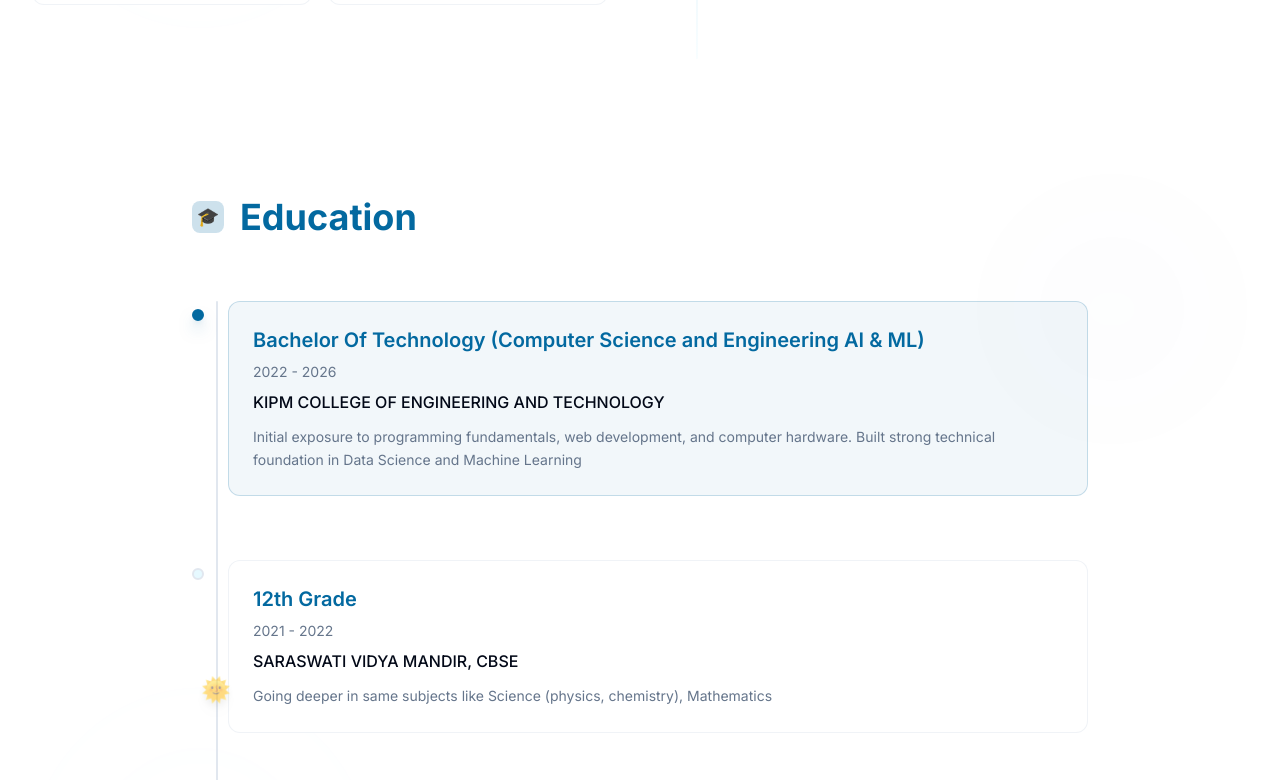
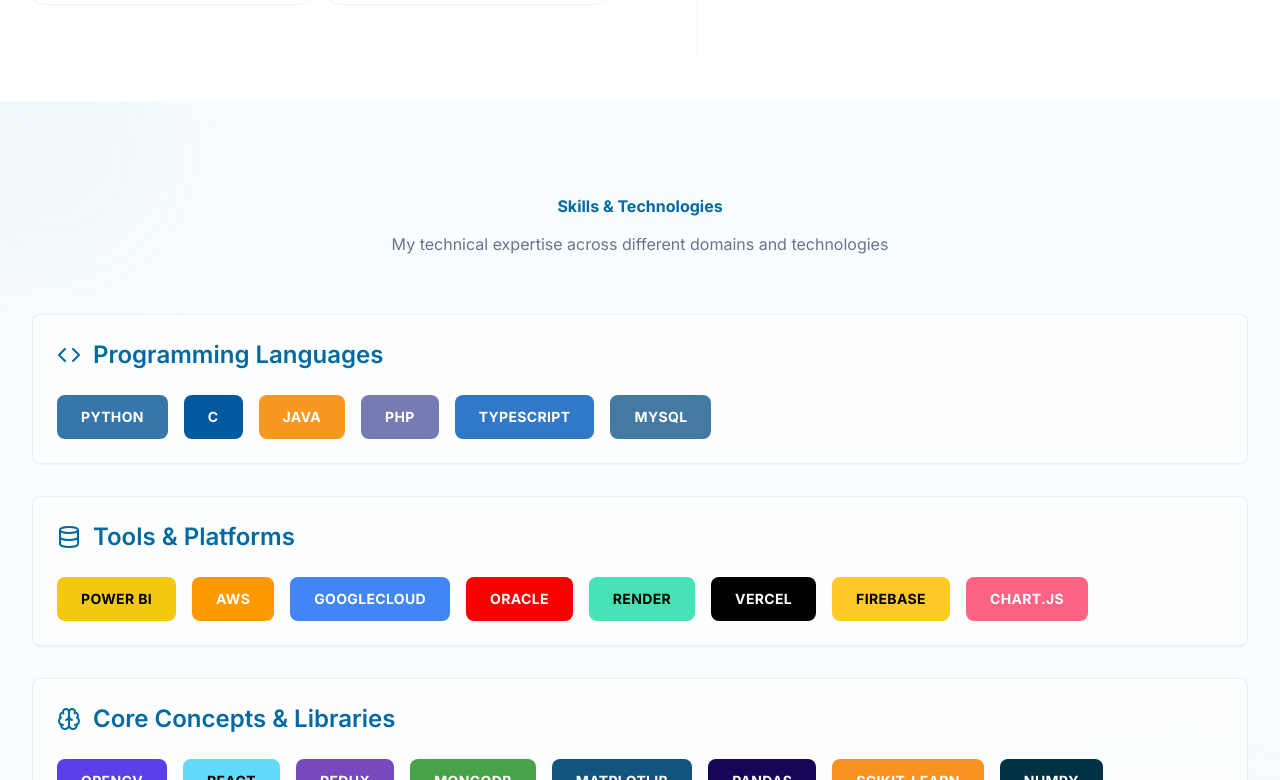
Before and after one commit to shivesh122/shivesh-portfolio, a React (Vite) app: page / in a window 1280 px wide. Shown: the part 1800-2580 px from the top of the page. Built offline with nearby package versions, Linux system fonts and the light colour scheme.

Commit message:
Update Index.tsx

```diff
--- a/src/pages/Index.tsx
+++ b/src/pages/Index.tsx
@@ -4,7 +4,6 @@ import Hero from "@/components/Hero";
 import { Suspense, lazy } from "react";
 
 const About = lazy(() => import("@/components/About"));
-const Admission = lazy(() => import("@/components/Admission"));
 const Skills = lazy(() => import("@/components/Skills"));
 const Services = lazy(() => import("@/components/Services"));
 const Projects = lazy(() => import("@/components/Projects"));
@@ -43,11 +42,6 @@ const Index = () => {
               <About />
             </Suspense>
           </section>
-          <section id="admission" className="relative">
-            <Suspense fallback={<div className="h-48 animate-pulse bg-muted/20 rounded-lg mx-4" aria-hidden="true" />}>
-              <Admission />
-            </Suspense>
-          </section>
           <section id="skills" className="relative">
             <Suspense fallback={<div className="h-48 animate-pulse bg-muted/20 rounded-lg mx-4" aria-hidden="true" />}>
               <Skills />
```
